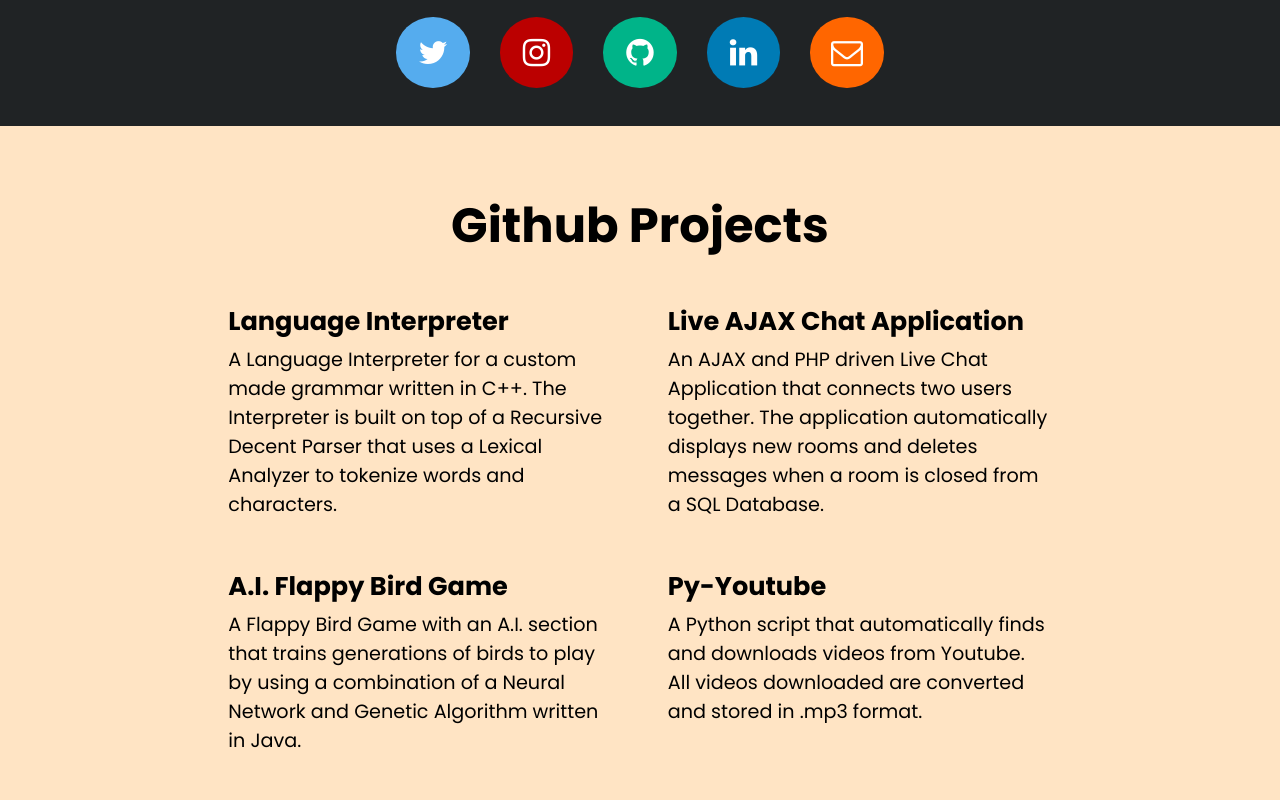
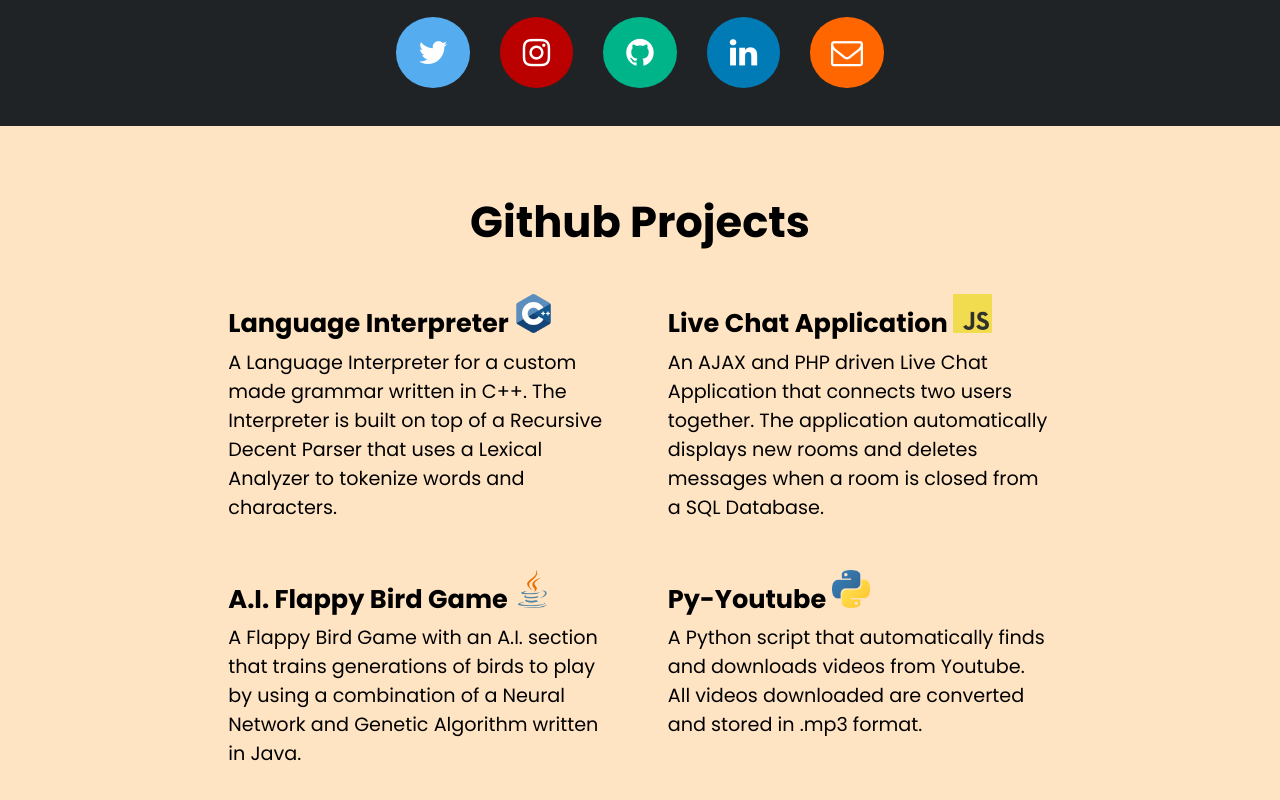
Before and after one commit to shanearcaro/shanearcaro.github.io, a plain HTML site: page index.html in a window 1280 px wide. Shown: the part 1235-2035 px from the top of the page. Drawn offline with nearby package versions, Linux system fonts and the light colour scheme.

Commit message:
Adding links to repository elements

```diff
--- a/css/style.css
+++ b/css/style.css
@@ -119,6 +119,15 @@ body {
     text-align: center;
 }
 
+#git-repositories a,
+#git-repositories a:hover,
+#git-repositories a:visited {
+    text-decoration: none;
+    outline: none;
+    color: inherit;
+
+}
+
 .git-title {
     font-size: 3vw;
     margin-bottom: 3vh;
@@ -158,6 +167,11 @@ body {
     text-align: left;
 }
 
+.git-title-image {
+    width: 3vw;
+    height: auto;
+}
+
 @media only screen and (min-width: 768px) {
     #git-repositories {
         margin-top: 8vh;
@@ -165,7 +179,7 @@ body {
     }
 
     .git-title {
-        font-size: 2.5vw;
+        font-size: 2.25vw;
         margin-bottom: 5vh;
     }
 
--- a/index.html
+++ b/index.html
@@ -41,11 +41,11 @@
   </section>
   <section id="social-media">
     <div class="icons" data-aos="fade-up" data-aos-delay="0" data-aos-duration="900">
-      <a id="icon-twitter" href="https://twitter.com/shanearcaro?lang=en"  target="_blank" rel="noopener noreferrer"class="fa fa-twitter hoverable"></a>
-      <a id="icon-instagram" href="https://www.instagram.com/shanearcaro/"  target="_blank" rel="noopener noreferrer"class="fa fa-instagram hoverable"></a>
-      <a id="icon-github" href="https://github.com/shanearcaro"  target="_blank" rel="noopener noreferrer"class="fa fa-github hoverable"></a>
+      <a id="icon-twitter" href="https://twitter.com/shanearcaro?lang=en" target="_blank" rel="noopener noreferrer" class="fa fa-twitter hoverable"></a>
+      <a id="icon-instagram" href="https://www.instagram.com/shanearcaro/" target="_blank" rel="noopener noreferrer" class="fa fa-instagram hoverable"></a>
+      <a id="icon-github" href="https://github.com/shanearcaro" target="_blank" rel="noopener noreferrer" class="fa fa-github hoverable"></a>
       <a id="icon-linkedin" href="https://www.linkedin.com/in/shane-arcaro-339a5a44/"  target="_blank" rel="noopener noreferrer"class="fa fa-linkedin hoverable"></a>
-      <a id="icon-envelope" href="mailto:shane@shanearcaro.com"  target="_blank" rel="noopener noreferrer"class="fa fa-envelope-o hoverable"></a>
+      <a id="icon-envelope" href="mailto:shane@shanearcaro.com" target="_blank" rel="noopener noreferrer" class="fa fa-envelope-o hoverable"></a>
     </div>
   </section>
 
@@ -55,22 +55,47 @@
     </div>
     <div class="git-row row-top" data-aos="fade-up" data-aos-delay="150" data-aos-duration="900">
       <div class="left">
-        <h2>Language Interpreter</h2>
-        <p>A Language Interpreter for a custom made grammar written in C++. The Interpreter is built on top of a Recursive Decent Parser that uses a Lexical Analyzer to tokenize words and characters.</p>
+        <a href="https://github.com/shanearcaro/cs280-assignment4" target="_blank" rel="noopener noreferrer" >
+          <h2>
+            Language Interpreter
+            <img class="git-title-image" src="./assets/cpp_512x512.png" alt="C++">
+          </h2>
+          <p>A Language Interpreter for a custom made grammar written in C++. The Interpreter is built on top of a
+            Recursive Decent Parser that uses a Lexical Analyzer to tokenize words and characters.</p>
+        </a>
+
       </div>
       <div class="right">
-        <h2>Live AJAX Chat Application</h2>
-        <p>An AJAX and PHP driven Live Chat Application that connects two users together. The application automatically displays new rooms and deletes messages when a room is closed from a SQL Database.</p>
+        <a href="https://github.com/shanearcaro/it202-assignment5" target="_blank" rel="noopener noreferrer" >
+          <h2>
+            Live Chat Application
+            <img class="git-title-image" src="./assets/javascript_512x512.png" alt="Javascript">
+          </h2>
+          <p>An AJAX and PHP driven Live Chat Application that connects two users together. The application
+            automatically displays new rooms and deletes messages when a room is closed from a SQL Database.</p>
+        </a>
       </div>
     </div>
     <div class="git-row row-bottom" data-aos="fade-up" data-aos-delay="150" data-aos-duration="900">
       <div class="left">
-        <h2>A.I. Flappy Bird Game</h2>
-        <p>A Flappy Bird Game with an A.I. section that trains generations of birds to play by using a combination of a Neural Network and Genetic Algorithm written in Java.</p>
+        <a href="https://github.com/shanearcaro/FlappyBirdAI" target="_blank" rel="noopener noreferrer" >
+          <h2>
+            A.I. Flappy Bird Game
+            <img class="git-title-image" src="./assets/java_512x512.png" alt="Java">
+          </h2>
+          <p>A Flappy Bird Game with an A.I. section that trains generations of birds to play by using a combination
+            of a Neural Network and Genetic Algorithm written in Java.</p>
+        </a>
       </div>
       <div class="right">
-        <h2>Py-Youtube</h2>
-        <p>A Python script that automatically finds and downloads videos from Youtube. All videos downloaded are converted and stored in .mp3 format.</p>
+        <a href="https://github.com/shanearcaro/pyyoutube" target="_blank" rel="noopener noreferrer" >
+          <h2>
+            Py-Youtube
+            <img class="git-title-image" src="./assets/python_512x512.png" alt="Python">
+          </h2>
+          <p>A Python script that automatically finds and downloads videos from Youtube. All videos downloaded are
+            converted and stored in .mp3 format.</p>
+        </a>
       </div>
     </div>
   </section>
```
